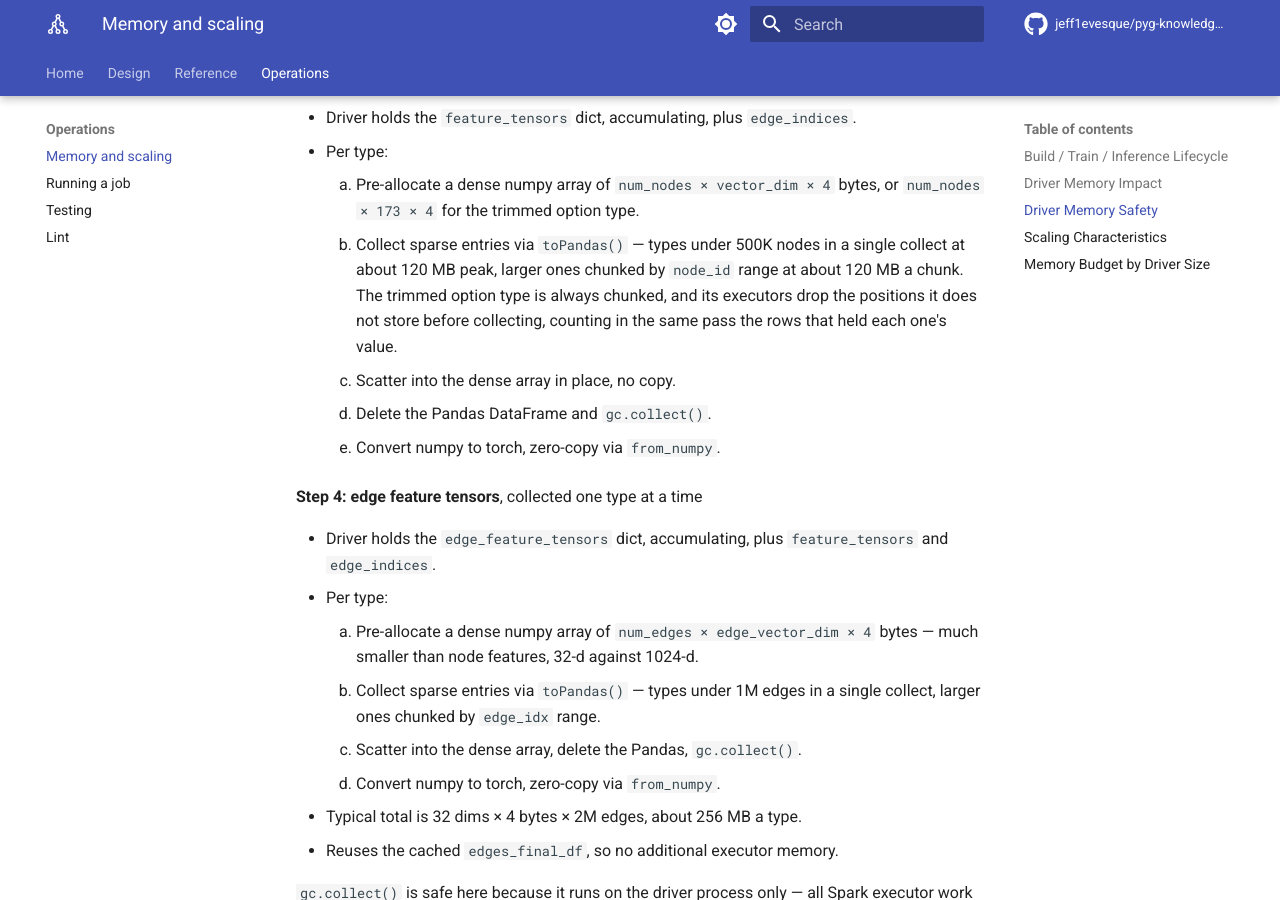
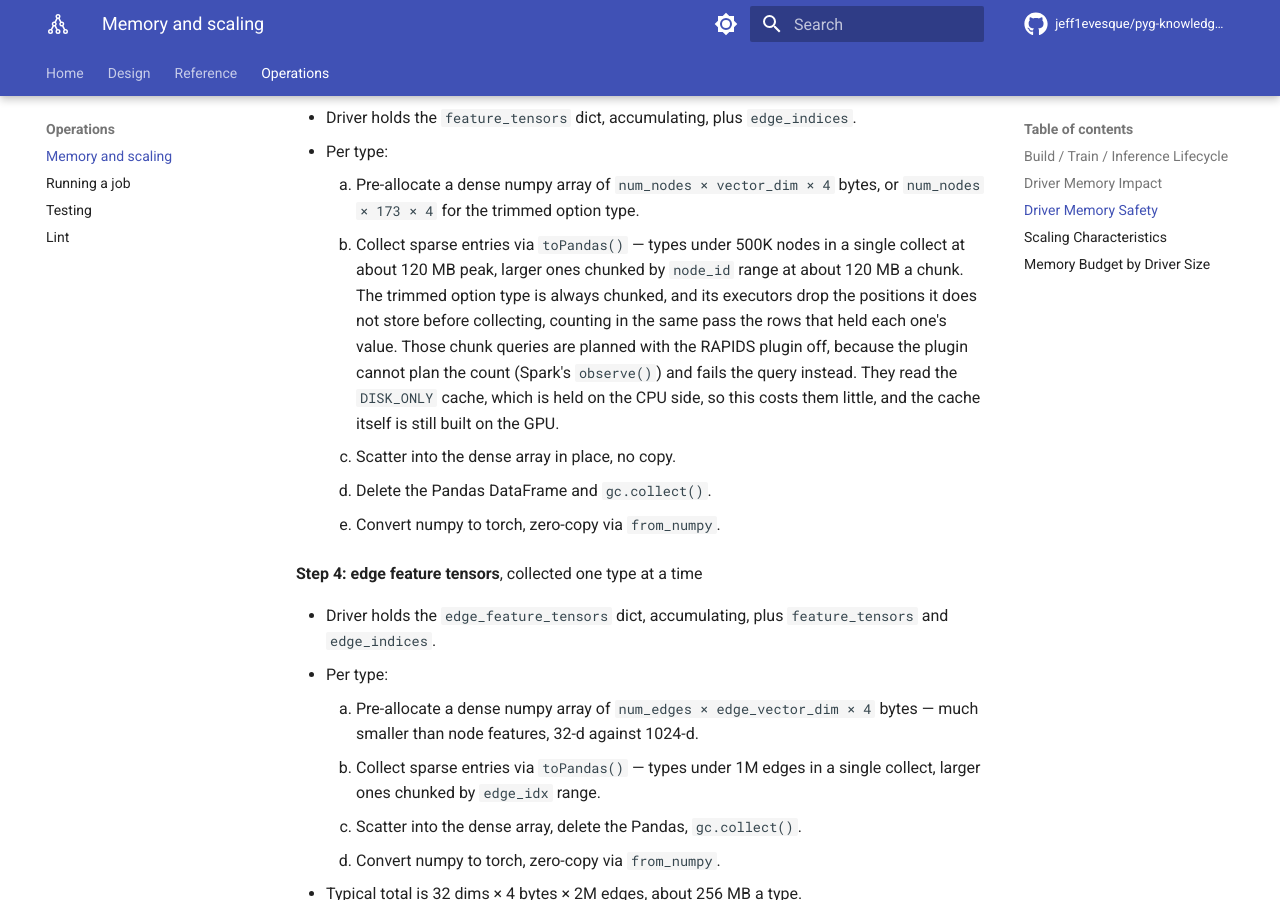
Before and after one commit to jeff1evesque/pyg-knowledge-graph-builder, an MkDocs documentation site: the page built from documentation/operations/memory-and-scaling.md, in a window 1280 px wide and 900 px high, scrolled down 2610 px. Built offline with MkDocs 1.6.1 and Material for MkDocs 9.7.7, drawn with Linux system fonts in a browser that asks for light colours; comment, search, counter and statistics services are not loaded.

Commit message:
#443: memory-and-scaling.md, the trimmed chunk queries are planned on the CPU

```diff
--- a/documentation/operations/memory-and-scaling.md
+++ b/documentation/operations/memory-and-scaling.md
@@ -75,7 +75,7 @@ The pipeline is designed to prevent driver OOM even with millions of nodes per t
 - Driver holds the `feature_tensors` dict, accumulating, plus `edge_indices`.
 - Per type:
     1. Pre-allocate a dense numpy array of `num_nodes × vector_dim × 4` bytes, or `num_nodes × 173 × 4` for the trimmed option type.
-    2. Collect sparse entries via `toPandas()` — types under 500K nodes in a single collect at about 120 MB peak, larger ones chunked by `node_id` range at about 120 MB a chunk. The trimmed option type is always chunked, and its executors drop the positions it does not store before collecting, counting in the same pass the rows that held each one's value.
+    2. Collect sparse entries via `toPandas()` — types under 500K nodes in a single collect at about 120 MB peak, larger ones chunked by `node_id` range at about 120 MB a chunk. The trimmed option type is always chunked, and its executors drop the positions it does not store before collecting, counting in the same pass the rows that held each one's value. Those chunk queries are planned with the RAPIDS plugin off, because the plugin cannot plan the count (Spark's `observe()`) and fails the query instead. They read the `DISK_ONLY` cache, which is held on the CPU side, so this costs them little, and the cache itself is still built on the GPU.
     3. Scatter into the dense array in place, no copy.
     4. Delete the Pandas DataFrame and `gc.collect()`.
     5. Convert numpy to torch, zero-copy via `from_numpy`.
```
